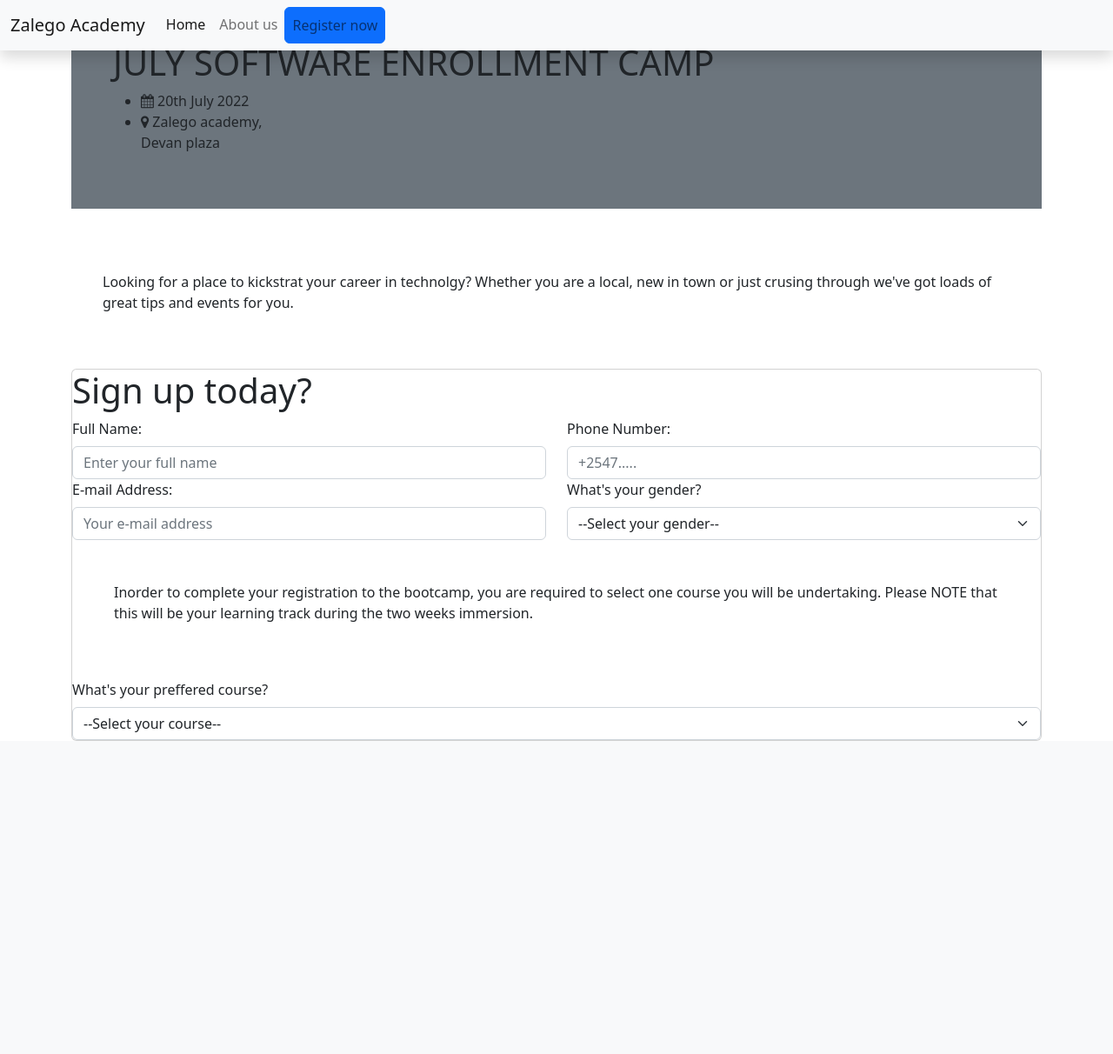
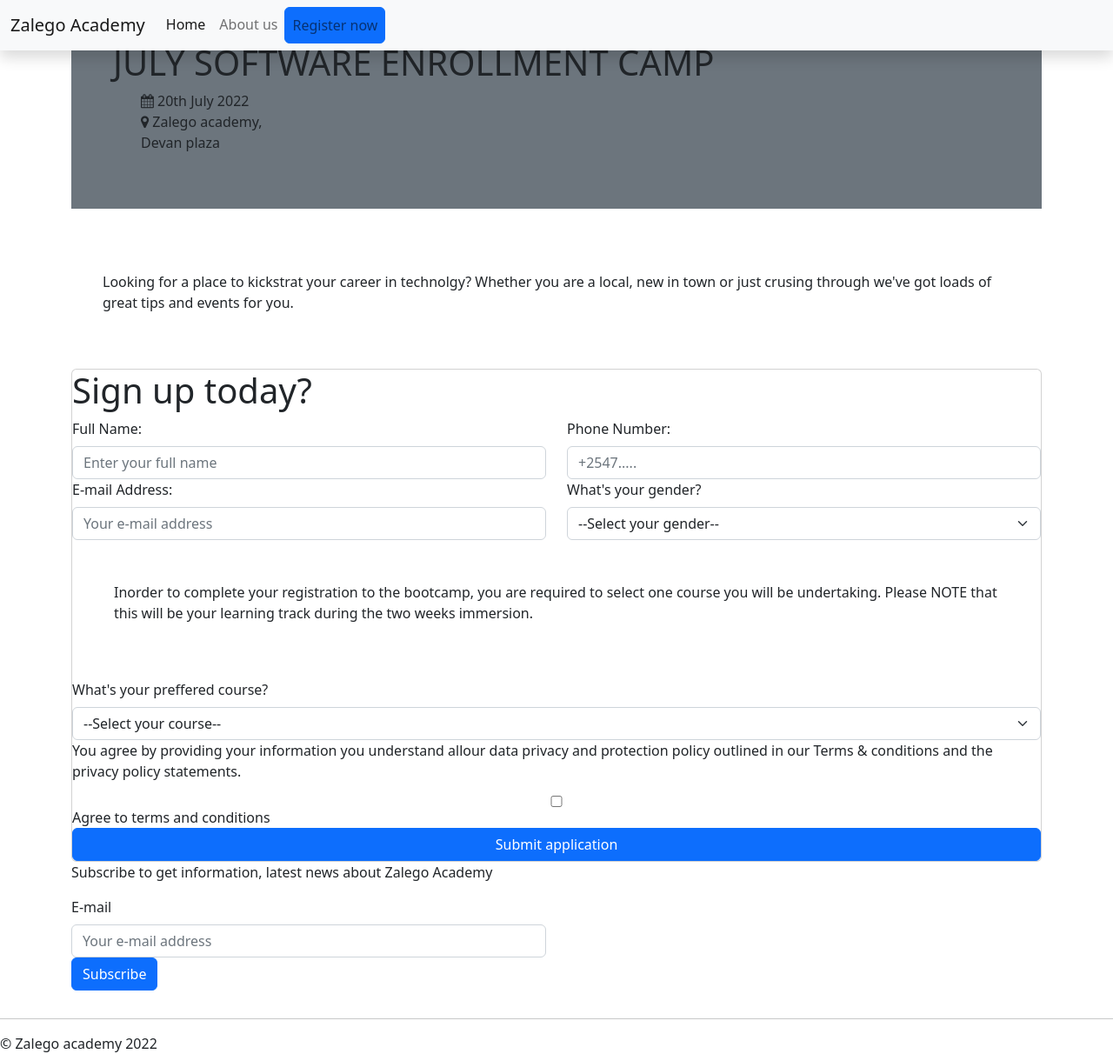
Before and after one commit to kungunathan/assignment-004-php-database, a PHP site: page /enroll.php in a window 1280 px wide. Shown: the whole page at 87% size. Before the commit the page ends 852 px from the top, so only its background shows below. Run offline with PHP 8.4, Linux system fonts and the light colour scheme.

Commit message:
Friday assignment incomplete

```diff
--- a/enroll.php
+++ b/enroll.php
@@ -1,3 +1,33 @@
+<?php
+    //1/ database connection
+    $server = "localhost";
+    $username ="root";
+    $password = "";
+    $database = "web2";
+
+    $conn = mysqli_connect($server,$username,$password,$database);
+
+    if( isset($_POST["submitButton"]))
+    {
+        //fetch form data
+        $fullname = $_POST[''];
+        $phonenumber = $_POST[''];
+        $email = $_POST[''];
+        $gender = $_POST[''];
+        $course = $_POST[''];
+
+        $insertData = mysqli_query($conn, "INSERT INTO
+        subscribers(email)
+        VALUES('$email')");
+         if($insertData){
+            echo "Data submitted successfully";
+        }
+        else{
+            echo "error occured";
+        }
+    }
+?>
+
 <!DOCTYPE html>
 <html lang="en">
     <head>
@@ -30,7 +60,7 @@
         <div class="container">
             <main class="p-5 bg-secondary mb-4">
                 <h1>JULY SOFTWARE ENROLLMENT CAMP</h1>
-                <ul>
+                <ul style="list-style-type:none">
                     <li>
                         <span><i class="fa fa-calendar" aria-hidden="true"></i></span>
                         <span>20th July 2022 </span>
@@ -66,8 +96,8 @@
                             <label for="gender" class="form-label">What's your gender?</label>
                             <select class="form-select" aria-label="Default select example">
                                 <option selected>--Select your gender--</option>
-                                <option value="1">Male</option>
-                                <option value="2">Female</option>
+                                <option value="Male">Male</option>
+                                <option value="Female">Female</option>
                             </select>
                         </div>
                     </div>
@@ -77,11 +107,32 @@
                     <label for="course" class= "form-label">What's your preffered course?</label>
                     <select class="form-select" aria-label="Default select example">
                         <option selected>--Select your course--</option>
-                        <option value="1">Web Design</option>
-                        <option value="2">Data analysis</option>
-                        <option value="3">Cyber security</option>
+                        <option value=">Web Design">Web Design</option>
+                        <option value="Data analysis">Data analysis</option>
+                        <option value="Cyber security">Cyber security</option>
                     </select>
                 </form>
+                <p>
+                    You agree by providing your information you understand allour data privacy and protection policy outlined in our Terms & conditions and the privacy policy statements.
+                </p>
+
+                <input type="checkbox" name="agreement" id="Agree to terms and conditions">Agree to terms and conditions</input>
+                <button type="submit" name = "submitButton" class = "btn btn-primary">Submit application</button>
         </div>
+        <form action="aboutus.php" method = "POST">
+        <div class="row">
+            <p>Subscribe to get information, latest news about Zalego Academy</p>
+            <div class="mb-3 col-lg-6">
+                <label for="email" class="form-label">E-mail</label>
+                <input type="email" name ="email" class="form-control" placeholder="Your e-mail address">
+                <button type="submit" name = "submitButton" class="btn btn-primary">Subscribe</button>
+            </div>
+        </div>
+    </form>
+    </div>
+    <hr>
+    <footer>
+        &copy; Zalego academy 2022
+    </footer>
     </body>
 </html>
```
